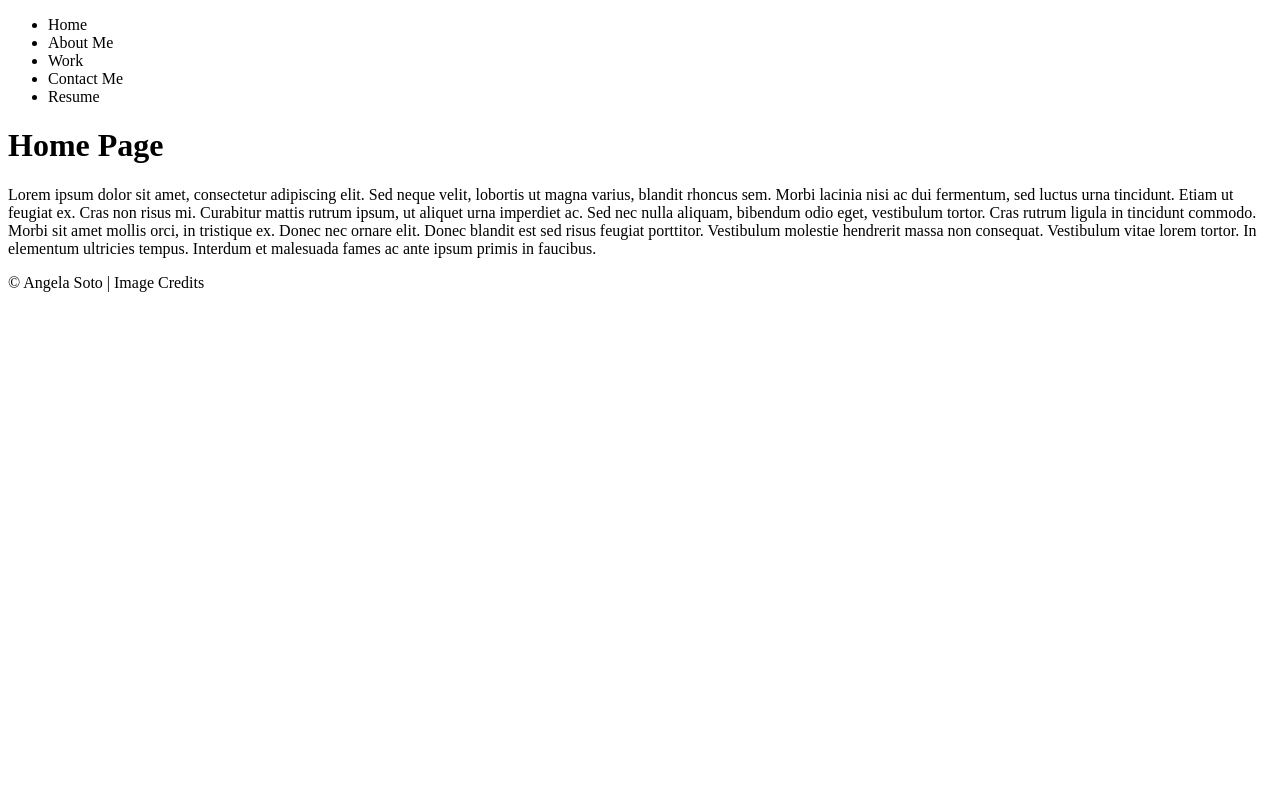
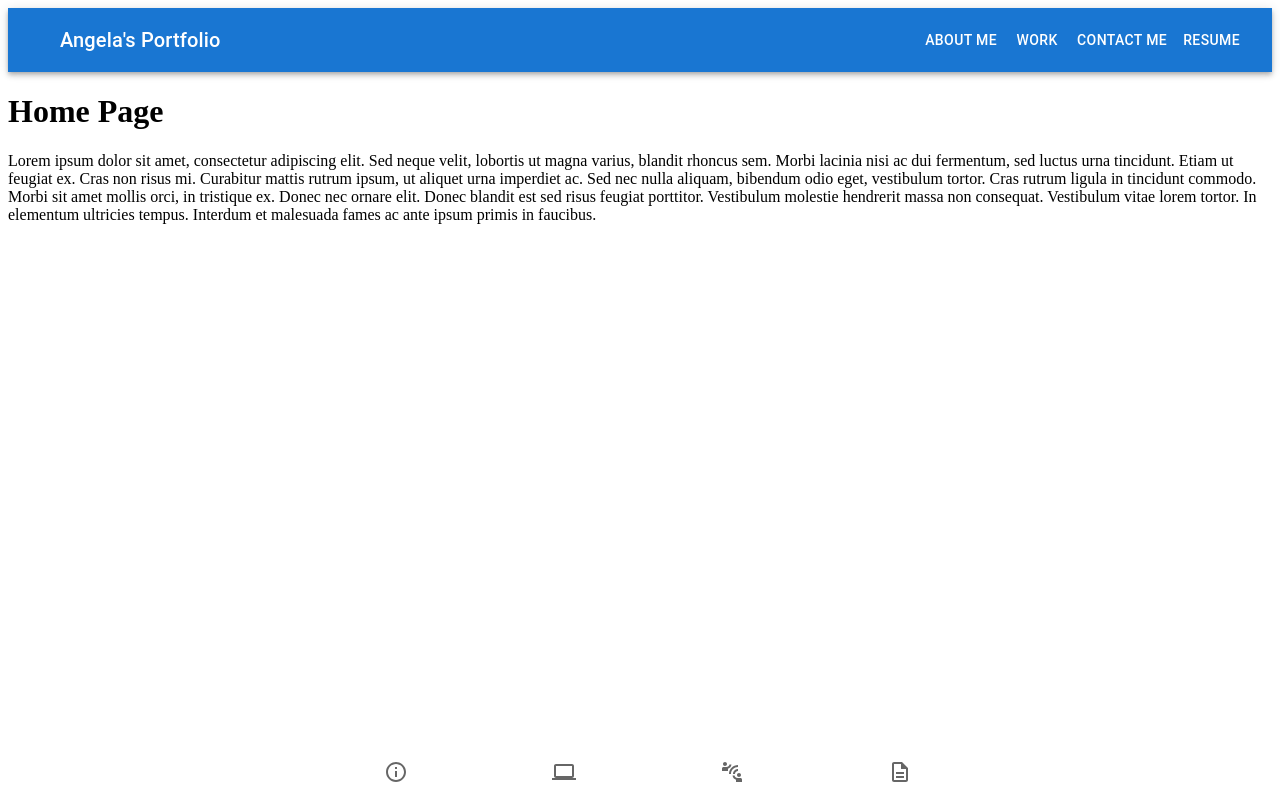
Before and after one commit to anakela/react-portfolio, a React (Create React App) app: page / in a window 1280 px wide. Built offline with nearby package versions, Linux system fonts and the light colour scheme.

Commit message:
Updated Footer.js, Navbar.js, and Work.js with more styling.

```diff
--- a/package.json
+++ b/package.json
@@ -5,6 +5,8 @@
   "dependencies": {
     "@emotion/react": "^11.10.4",
     "@emotion/styled": "^11.10.4",
+    "@mui/icons-material": "^5.10.6",
+    "@mui/joy": "^5.0.0-alpha.47",
     "@mui/material": "^5.10.7",
     "@testing-library/jest-dom": "^5.16.5",
     "@testing-library/react": "^13.4.0",
--- a/src/components/Footer.js
+++ b/src/components/Footer.js
@@ -1,10 +1,52 @@
-import React from 'react';
+import * as React from 'react';
+import BottomNavigation from '@mui/material/BottomNavigation';
+import BottomNavigationAction from '@mui/material/BottomNavigationAction';
+import InfoOutlinedIcon from '@mui/icons-material/InfoOutlined';
+import ComputerOutlinedIcon from '@mui/icons-material/ComputerOutlined';
+import ConnectWithoutContactOutlinedIcon from '@mui/icons-material/ConnectWithoutContactOutlined';
+import DescriptionOutlinedIcon from '@mui/icons-material/DescriptionOutlined';
 
 export default function Footer() {
+    const [value, setValue] = React.useState('recents');
+
+    const handleChange = (event, newValue) => {
+        setValue(newValue);
+    };
+
     return (
-        <div>
-            <p>&copy; Angela Soto | Image Credits</p>
-        </div>
+        <BottomNavigation sx={{ position: 'absolute', width: '100%', bottom: 0 }} value={value} onChange={handleChange}>
+            <BottomNavigationAction
+                label="About Me"
+                value="about"
+                // to="/about"
+                onClick={'About'}
+                icon={<InfoOutlinedIcon />}
+            />
+            <BottomNavigationAction
+                label="Work"
+                value="work"
+                icon={<ComputerOutlinedIcon />}
+            />
+            <BottomNavigationAction
+                label="Contact Me"
+                value="contact"
+                icon={<ConnectWithoutContactOutlinedIcon />}
+            />
+            <BottomNavigationAction
+                label="Resume"
+                value="resume"
+                icon={<DescriptionOutlinedIcon />}
+            />
+        </BottomNavigation>
     );
+}
 
-};
+
+// export default function Footer() {
+//     return (
+//         <div>
+//             <p>&copy; Angela Soto | Image Credits</p>
+//         </div>
+//     );
+
+// };
--- a/src/components/Navbar.js
+++ b/src/components/Navbar.js
@@ -1,51 +1,59 @@
-import React from 'react';
+import * as React from 'react';
+import AppBar from '@mui/material/AppBar';
+import Box from '@mui/material/Box';
+import Toolbar from '@mui/material/Toolbar';
+import Typography from '@mui/material/Typography';
+import Button from '@mui/material/Button';
+import IconButton from '@mui/material/IconButton';
 
-export default function Navbar({ currentPage, handlePageChange }) {
+export default function Navbar({ handlePageChange }) {
     return (
-        <div>
-            <ul>
-                <li className=''>
-                    <a
-                    // href='/'
-                    onClick={() => handlePageChange('Home')}>
-                        Home
-                    </a>
-                </li>
-                <li className=''>
-                    <a
-                    // href='/about-me'
-                    onClick={() => handlePageChange('About')}>
+        <Box sx={{ flexGrow: 1 }}>
+            <AppBar position="static">
+                <Toolbar>
+                    <IconButton
+                        size="large"
+                        edge="start"
+                        color="inherit"
+                        aria-label="menu"
+                        sx={{ mr: 2 }}
+                    >
+                        {/* <MenuIcon /> */}
+                    </IconButton>
+                    <Typography
+                        variant="h6"
+                        component="div"
+                        sx={{ flexGrow: 1 }}
+                        onClick={() => handlePageChange('About')}
+                    >
+                        Angela's Portfolio
+                    </Typography>
+                    <Button
+                        color="inherit"
+                        onClick={() => handlePageChange('About')}
+                    >
                         About Me
-                    </a>
-                </li>
-                <li className=''>
-                    <a
-                    // href='/work'
-                    onClick={() => handlePageChange('Work')}
-                    className={currentPage === 'Work' ? 'nav-link active' : 'nav-link'}
+                    </Button>
+                    <Button
+                        color="inherit"
+                        onClick={() => handlePageChange('Work')}
                     >
                         Work
-                    </a>
-                </li>
-                <li className=''>
-                    <a
-                    // href='/contact-me'
-                    onClick={() => handlePageChange('Contact')}
-                    className={currentPage === 'Contact Me' ? 'nav-link active' : 'nav-link'}
+                    </Button>
+                    <Button
+                        color="inherit"
+                        onClick={() => handlePageChange('Contact')}
                     >
                         Contact Me
-                    </a>
-                </li>
-                <li className=''>
-                    <a
-                    // href='/resume'
-                    onClick={() => handlePageChange('Resume')}
-                    className={currentPage === 'Resume' ? 'nav-link active' : 'nav-link'}
+                    </Button>
+                    <Button
+                        color="inherit"
+                        onClick={() => handlePageChange('Resume')}
                     >
                         Resume
-                    </a>
-                </li>
-            </ul>
-        </div>
+                    </Button>
+                </Toolbar>
+            </AppBar>
+        </Box>
     );
-};
+}
--- a/src/components/pages/Work.js
+++ b/src/components/pages/Work.js
@@ -1,43 +1,80 @@
-import React from 'react';
+import * as React from 'react';
+import Card from '@mui/joy/Card';
+import CardCover from '@mui/joy/CardCover';
+import CardContent from '@mui/joy/CardContent';
+import Typography from '@mui/joy/Typography';
+import LocationOnRoundedIcon from '@mui/icons-material/LocationOnRounded';
+import NaNarWord from '../images/projects/nanarwhal-1200px.jpg';
 
 export default function Work() {
-    return (
-        <div>
-            <h2>My Work</h2>
-            <a
-                href="https://nanifer.github.io/NaNarWord-word-game/"
-                title="NaNarWORD Game by Team NaNarwhal"
-                target="_blank">
-                <div className="flex-container flex-1" id="project1">
-                    <h3>Project #1 - NaNarWORD Game by Team NaNarwhal</h3>
-                </div>
-            </a>
+  return (
+    <Card sx={{ minHeight: '280px', minWidth: 320 }}>
+      <CardCover>
+        <img
+          src={NaNarWord}
+          alt=""
+        />
+      </CardCover>
+      <CardCover
+        sx={{
+          background:
+            'linear-gradient(to top, rgba(0,0,0,0.4), rgba(0,0,0,0) 200px), linear-gradient(to top, rgba(0,0,0,0.8), rgba(0,0,0,0) 300px)',
+        }}
+      />
+      <CardContent sx={{ justifyContent: 'flex-end' }}>
+        <Typography level="h2" fontSize="lg" textColor="#fff" mb={1}>
+          Yosemite National Park
+        </Typography>
+        <Typography
+          startDecorator={<LocationOnRoundedIcon />}
+          textColor="neutral.300"
+        >
+          California, USA
+        </Typography>
+      </CardContent>
+    </Card>
+  );
+}
 
-            <div className="proj-wrapper">
-                <a href="https://github.com/anakela/homework-1" title="Homework 1 - HTML CSS Git Challenge: Code Refactor" target="_blank">
-                    <div className="flex-container flex-2" id="project2">
-                        <h3>#2 - HTML CSS Git Challenge: Code Refactor</h3>
-                    </div>
-                </a>
 
-                <a href="https://github.com/anakela/professional-portfolio" title="Homework 2 - Advanced CSS Challenge: Professional Portfolio" target="_blank">
-                    <div className="flex-container flex-3" id="project3">
-                        <h3>#3 - Advanced CSS Challenge: Professional Portfolio</h3>
-                    </div>
-                </a>
+// export default function Work() {
+//     return (
+//         <div>
+//             <h2>My Work</h2>
+//             <a
+//                 href="https://nanifer.github.io/NaNarWord-word-game/"
+//                 title="NaNarWORD Game by Team NaNarwhal"
+//                 target="_blank">
+//                 <div className="flex-container flex-1" id="project1">
+//                     <h3>Project #1 - NaNarWORD Game by Team NaNarwhal</h3>
+//                 </div>
+//             </a>
 
-                <a href="https://github.com/Team-Narwhal/My_Pet" title="Freakimono by Team NaNarwhal" target="_blank">
-                    <div className="flex-container flex-4" id="project4">
-                        <h3>#4 - Freakimono by Team NaNarwhal</h3>
-                    </div>
-                </a>
+//             <div className="proj-wrapper">
+//                 <a href="https://github.com/anakela/homework-1" title="Homework 1 - HTML CSS Git Challenge: Code Refactor" target="_blank">
+//                     <div className="flex-container flex-2" id="project2">
+//                         <h3>#2 - HTML CSS Git Challenge: Code Refactor</h3>
+//                     </div>
+//                 </a>
 
-                <a /*href="javascript:void(0);"*/ title="_self" target="_blank">
-                    <div className="flex-container flex-5" id="project5">
-                        <h3>#5 - Upcoming Project 5</h3>
-                    </div>
-                </a>
-            </div>
-        </div>
-    );
-}
+//                 <a href="https://github.com/anakela/professional-portfolio" title="Homework 2 - Advanced CSS Challenge: Professional Portfolio" target="_blank">
+//                     <div className="flex-container flex-3" id="project3">
+//                         <h3>#3 - Advanced CSS Challenge: Professional Portfolio</h3>
+//                     </div>
+//                 </a>
+
+//                 <a href="https://github.com/Team-Narwhal/My_Pet" title="Freakimono by Team NaNarwhal" target="_blank">
+//                     <div className="flex-container flex-4" id="project4">
+//                         <h3>#4 - Freakimono by Team NaNarwhal</h3>
+//                     </div>
+//                 </a>
+
+//                 <a /*href="javascript:void(0);"*/ title="_self" target="_blank">
+//                     <div className="flex-container flex-5" id="project5">
+//                         <h3>#5 - Upcoming Project 5</h3>
+//                     </div>
+//                 </a>
+//             </div>
+//         </div>
+//     );
+// }
```
Also changed, not shown: 1 other file (tests, documents, lock files or other folders).
